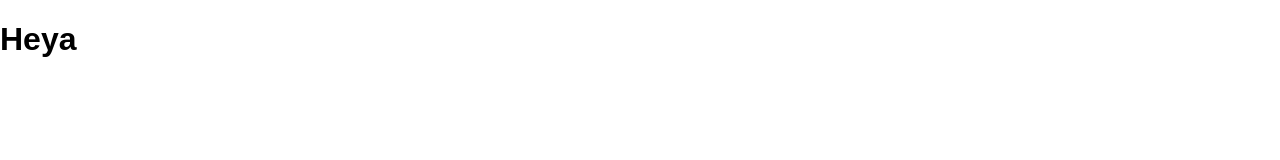
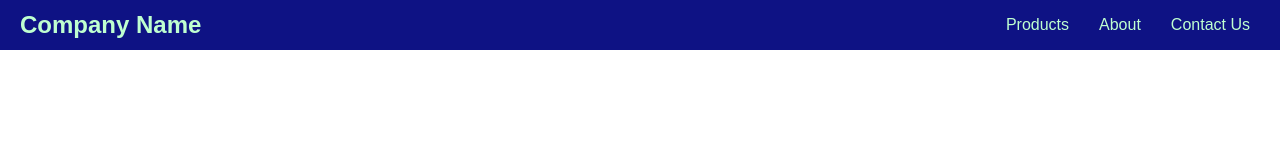
Before and after one commit to marielacaro/intro-git, a plain HTML site: page index.html in a window 1280 px wide. Drawn offline with Linux system fonts and the light colour scheme.

Commit message:
Add header and styles

```diff
--- a/css/styles.css
+++ b/css/styles.css
@@ -1,5 +1,29 @@
 html body {
+  height: 100%;
   margin: 0;
   padding: 0;
   font-family: Arial, Helvetica, sans-serif;
 }
+
+.navegador {
+  display: flex;
+  justify-content: space-between;
+  align-items: center;
+  background-color: #0e1284;
+}
+
+.title {
+  margin: 0;
+  padding-left: 20px;
+  color: #bfffd0;
+}
+
+.items {
+  display: flex;
+  list-style: none;
+  color: #bfffd0;
+}
+
+li {
+  margin-right: 30px;
+}
--- a/index.html
+++ b/index.html
@@ -7,7 +7,16 @@
   </head>
 
   <body>
-    <h1>Heya</h1>
+    <header>
+      <nav class="navegador">
+        <h1 class="title">Company Name</h1>
+        <ul class="items">
+          <li>Products</li>
+          <li>About</li>
+          <li>Contact Us</li>
+        </ul>
+      </nav>
+    </header>
   </body>
 
 </html>
```
